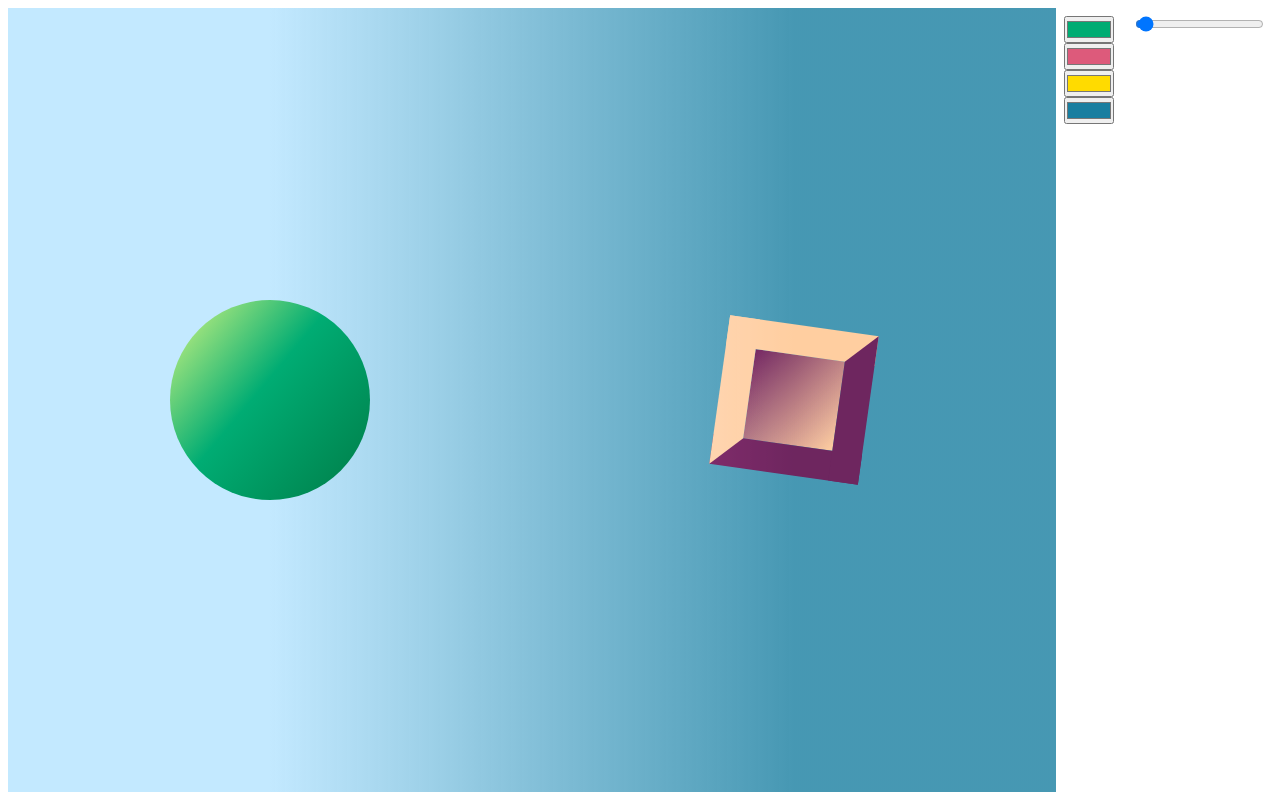
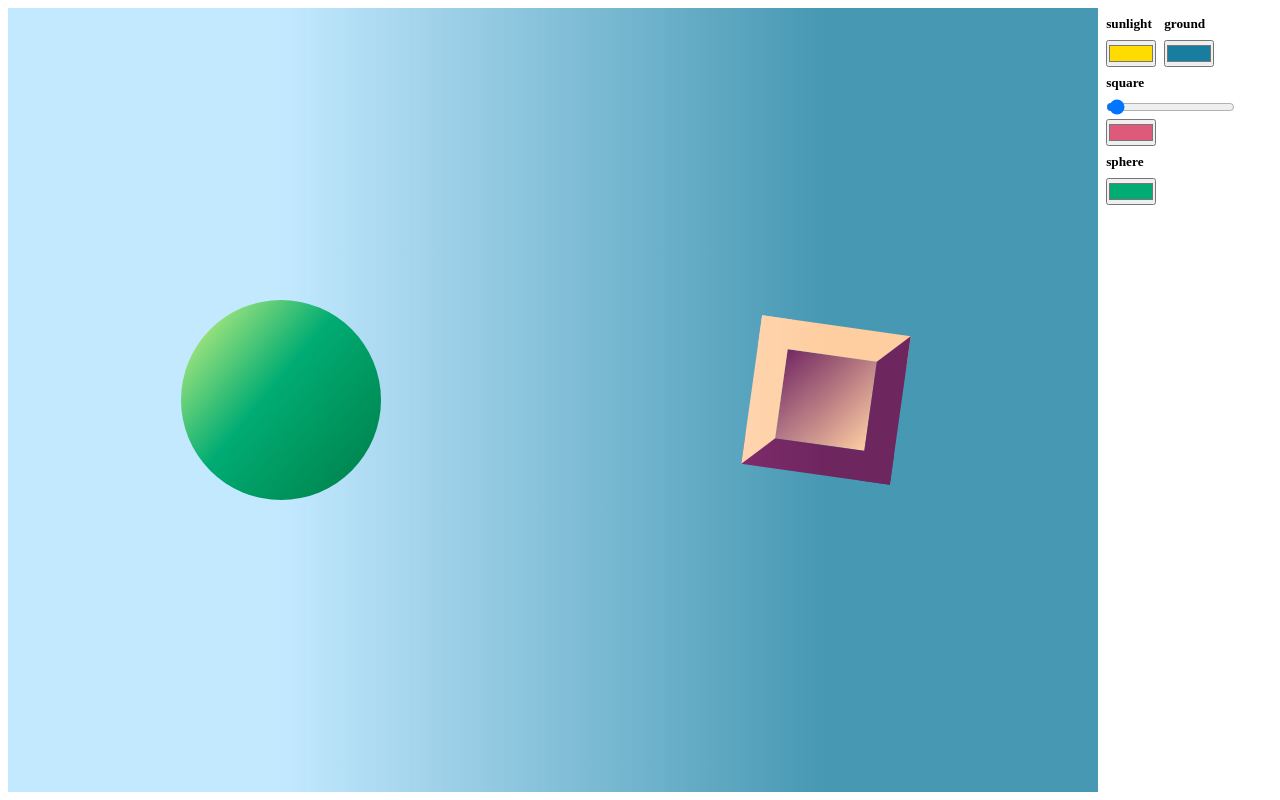
Before and after one commit to celltowertrees/painting-simulator, a SvelteKit app: page / in a window 1280 px wide. Built offline with nearby package versions, Linux system fonts and the light colour scheme.

Commit message:
rework config

```diff
--- a/src/routes/+page.svelte
+++ b/src/routes/+page.svelte
@@ -4,27 +4,31 @@
     import Sphere from "$lib/components/sphere.svelte";
     import Square from "$lib/components/square.svelte";
 
-    interface InitialColorsType {
+    type Config = {
       sunlight: string,
-      sphereBase: string,
-      squareBase: string,
+      sphere: {
+        base: string,
+      },
+      square: {
+        base: string,
+        rotation: number,
+      },
       skyBase: string,
       groundBase: string,
     }
 
-    let initial: InitialColorsType = {
+    let initial: Config = {
         sunlight: "#ffdb00",
-        sphereBase: "#00ac73",
-        squareBase: "#dd5a7b",
+        sphere: {
+          base: "#00ac73",
+        },
+        square: {
+          base: "#dd5a7b",
+          rotation: 8,
+        },
         skyBase: "#c3e9ff",
         groundBase: "#187EA0",
     };
-
-    let positioningConfig = {
-        square: {
-            rotation: 8,
-        },
-    }
 
     $: sky = initial.skyBase;
     $: ground = chroma(initial.groundBase).alpha(0.8);
@@ -41,29 +45,33 @@
         <div class="gradient"></div>
         <div class="grid">
             <div class="item-1">
-                <Sphere light={initial.sunlight} base={initial.sphereBase} />
+                <Sphere light={initial.sunlight} base={initial.sphere.base} />
             </div>
             <div class="item-2">
-                <Square light={initial.sunlight} base={initial.squareBase} rotation={positioningConfig.square.rotation} />
+                <Square light={initial.sunlight} base={initial.square.base} rotation={initial.square.rotation} />
             </div>
         </div>
     </div>
 
     <div class="control-panel">
-      <div>
-        <div class="basecolor-controls">
-          <input type="color" bind:value={initial.sphereBase} />
-          <input type="color" bind:value={initial.squareBase} />
-        </div>
+      <div class="general-controls">
         <div class="sunlight-controls">
+          <h5>sunlight</h5>
           <input type="color" bind:value={initial.sunlight} />
         </div>
         <div class="ground-controls">
+          <h5>ground</h5>
           <input type="color" bind:value={initial.groundBase} />
         </div>
       </div>
-      <div>
-        <input type="range" min="0" max="360" bind:value={positioningConfig.square.rotation} />
+      <div class="square-controls">
+        <h5>square</h5>
+        <input type="range" min="0" max="360" bind:value={initial.square.rotation} />
+        <input type="color" bind:value={initial.square.base} />
+      </div>
+      <div class="sphere-controls">
+        <h5>sphere</h5>
+        <input type="color" bind:value={initial.sphere.base} />
       </div>
     </div>
 </div>
@@ -152,8 +160,18 @@
     }
 
     .control-panel {
-        margin: var(--gap);
-        gap: var(--gap);
-        display: flex;
+      margin: var(--gap);
+      gap: var(--gap);
+      display: flex;
+      flex-direction: column;
+    }
+
+    .control-panel h5 {
+      margin-bottom: 0.5rem;
+    }
+
+    .general-controls {
+      display: flex;
+      gap: var(--gap);
     }
 </style>
```
